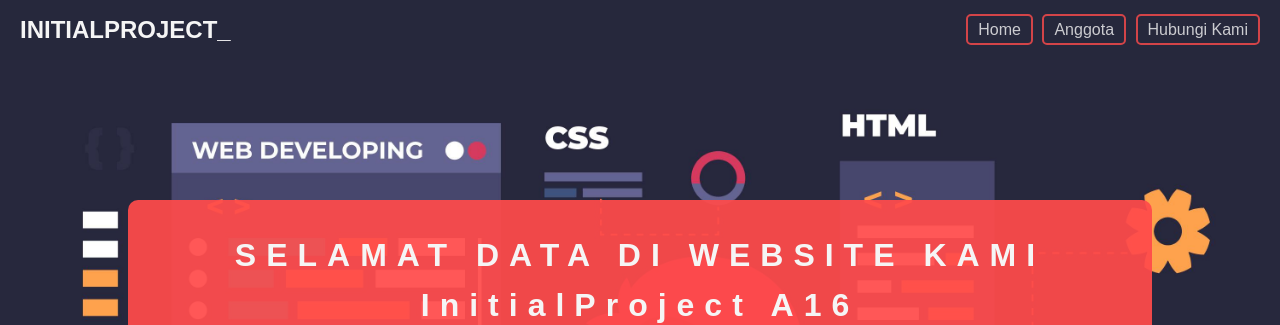
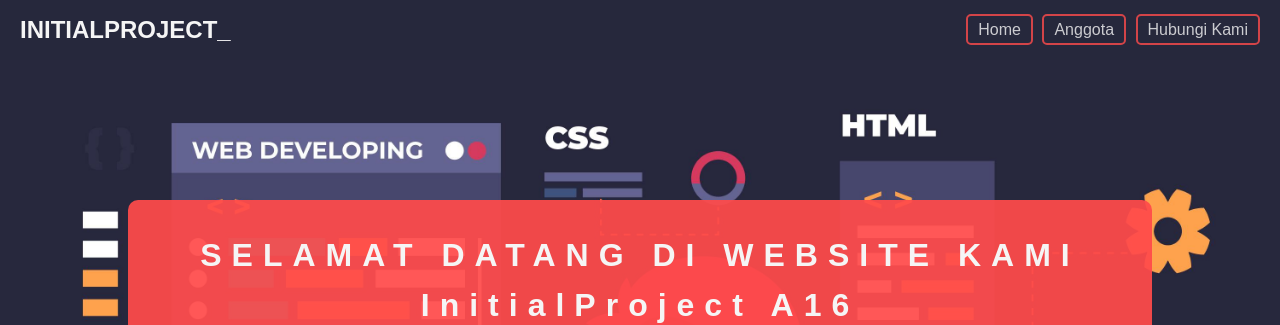
Before and after one commit to SuruhimeZanjo/first-project, a plain HTML site: page index.html in a window 1280 px wide. Shown: the top 325 px of the page. Drawn offline with Linux system fonts and the light colour scheme.

Commit message:
Update index.html

```diff
--- a/index.html
+++ b/index.html
@@ -29,7 +29,7 @@
 
 	<main>
 		<div class="utama">
-			<h1>SELAMAT DATA DI WEBSITE KAMI</h1>
+			<h1>SELAMAT DATANG DI WEBSITE KAMI</h1>
 			<h1>InitialProject A16</h1>
 			<p>Ikuti Kami di</p>
 			<div class="btn-wrapper">
```
